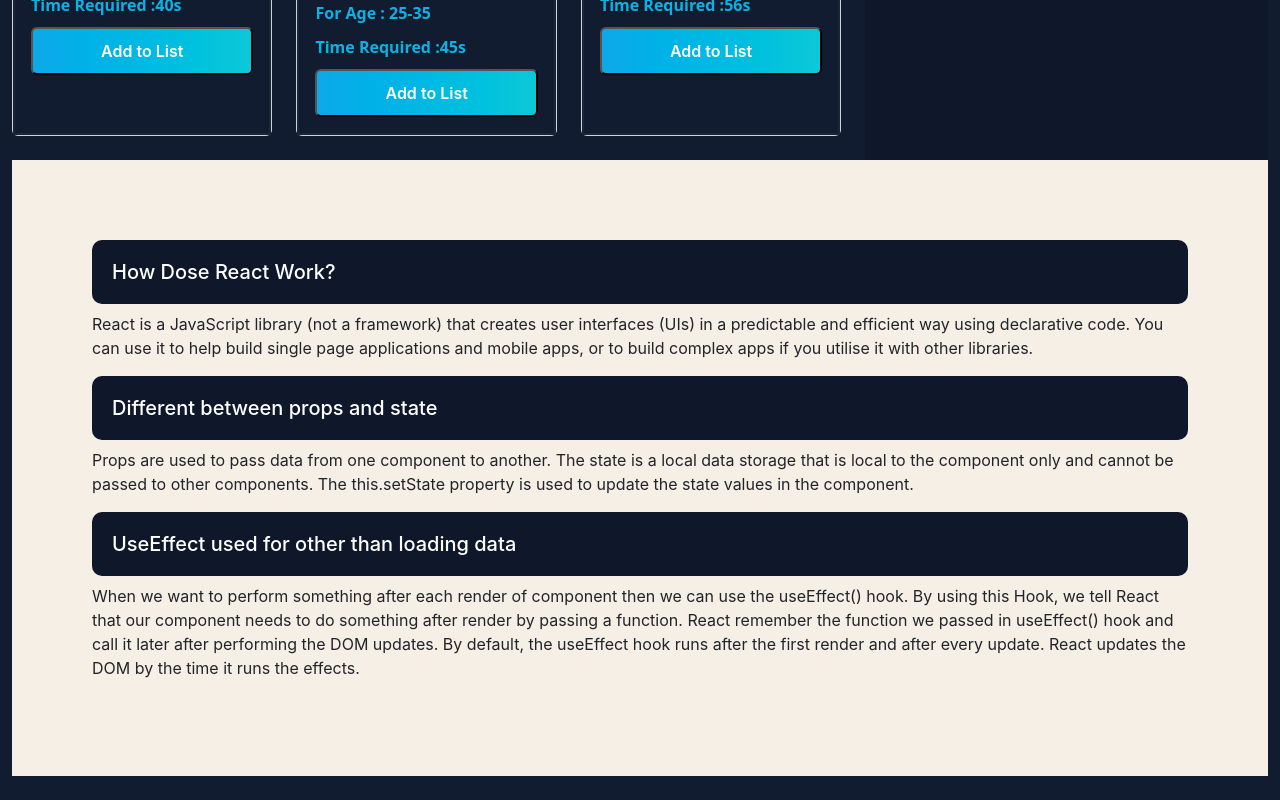
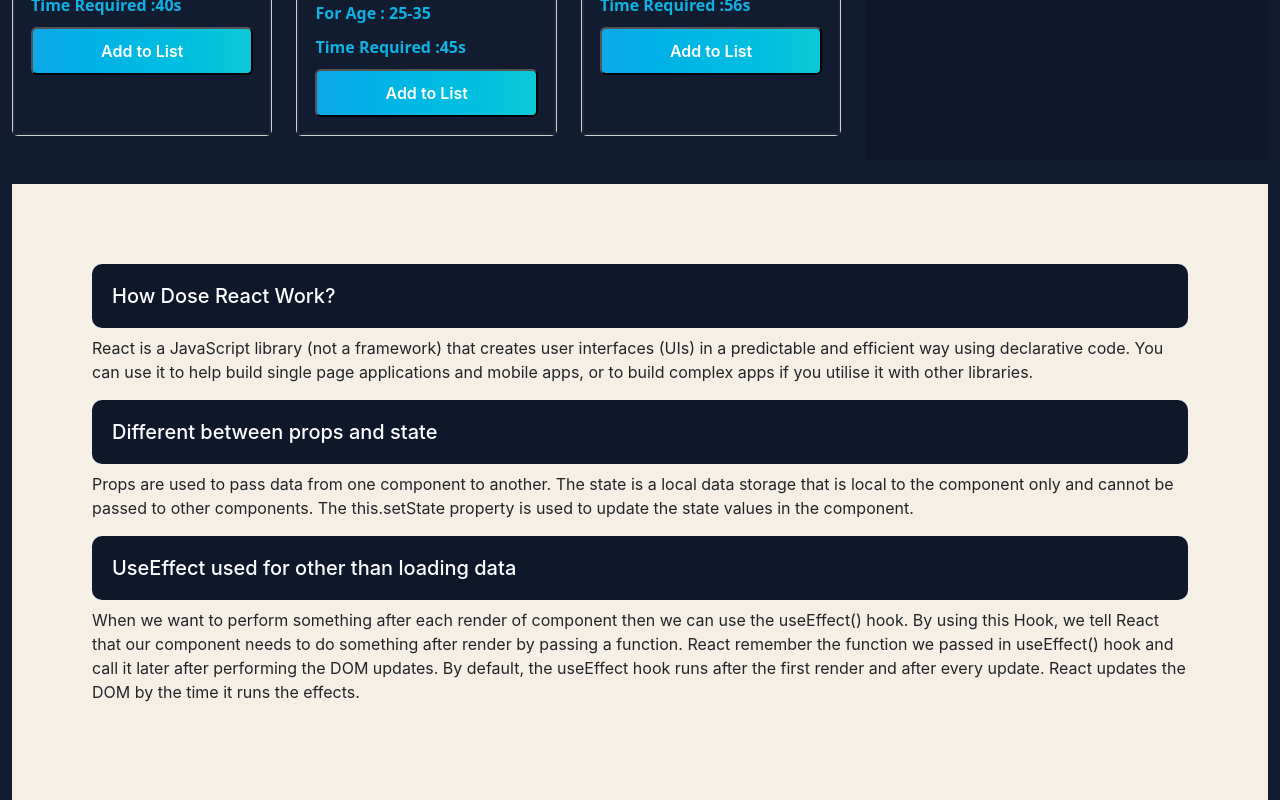
Before and after one commit to Mahinkahn/react-assignment-app, a React (Create React App) app: page / in a window 1280 px wide. Shown: the part 1085-1885 px from the top of the page. Before the commit the page ends 1861 px from the top, so only its background shows below. Built offline with nearby package versions, Linux system fonts and the light colour scheme.

Commit message:
question add

```diff
--- a/src/components/Header/QuestionAnswer/Question.js
+++ b/src/components/Header/QuestionAnswer/Question.js
@@ -2,7 +2,7 @@
 import './Question.css'
 const Question = () => {
     return (
-        <div className='question-section'>
+        <div className='question-section mt-4'>
             <h5 className='question'>How Dose React Work?</h5>
             <p className='answer'>
                 React is a JavaScript library (not a framework) that creates user interfaces (UIs) in a predictable and efficient way using declarative code. You can use it to help build single page applications and mobile apps, or to build complex apps if you utilise it with other libraries.</p>
```
